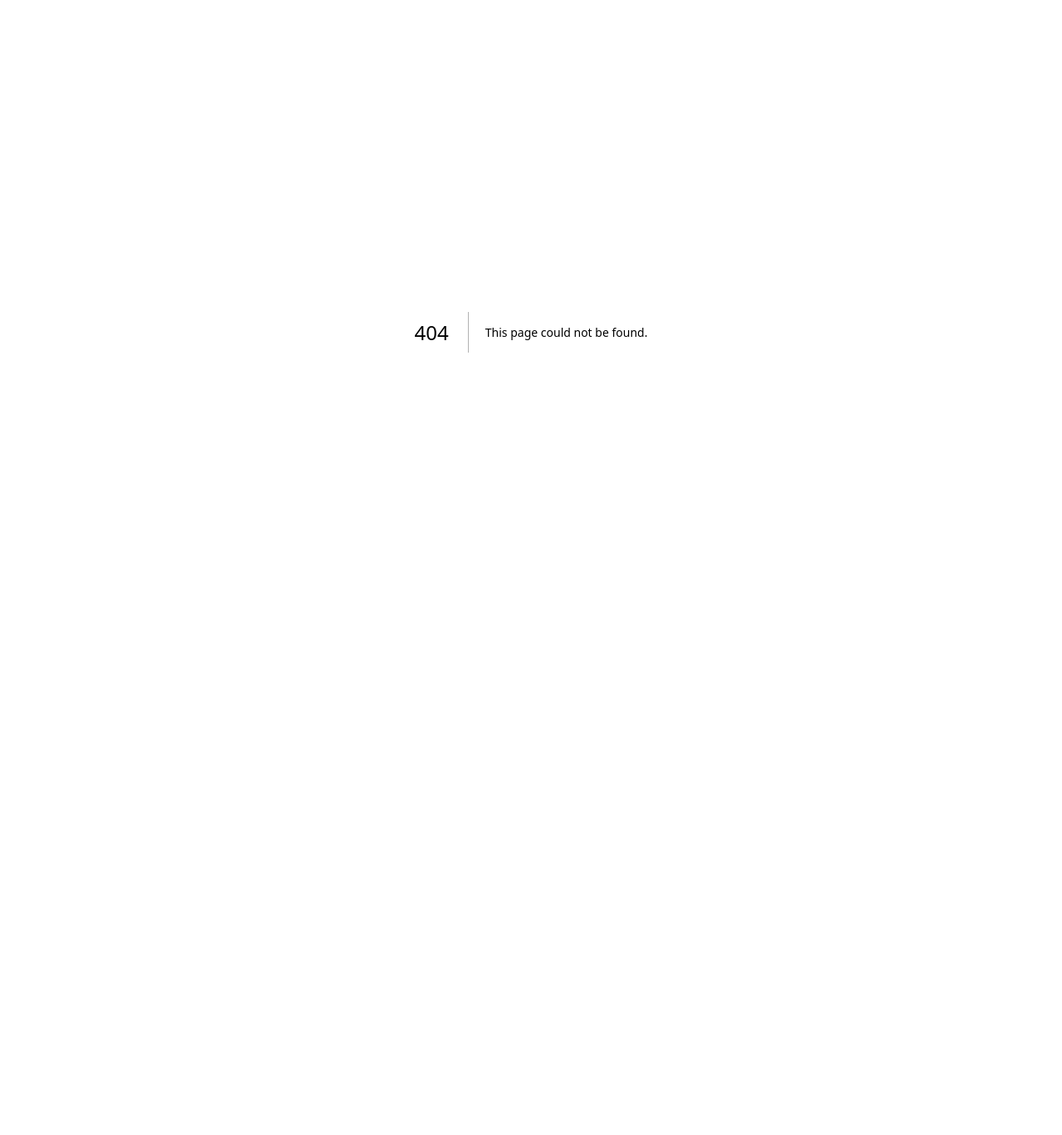
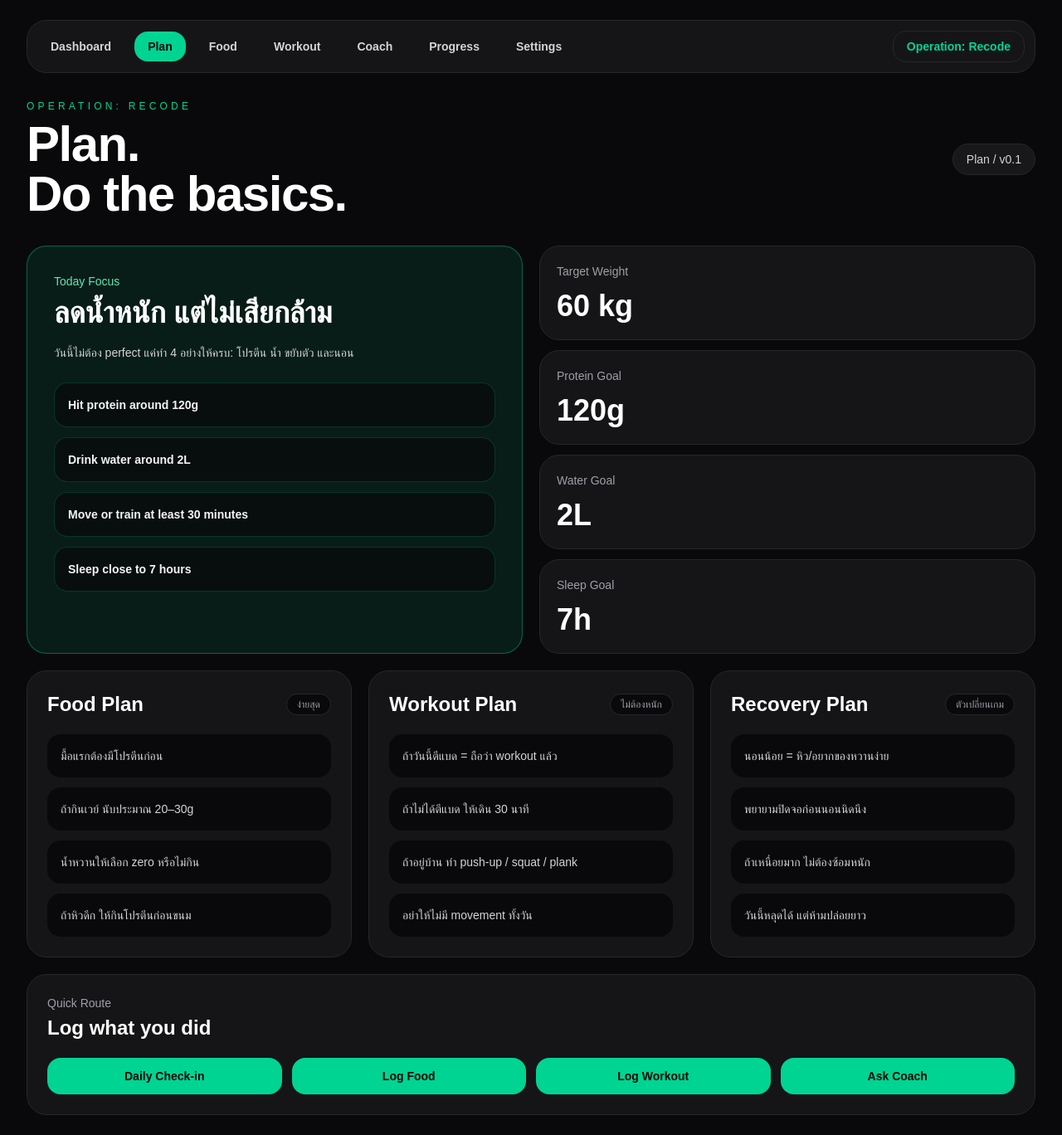
Before and after one commit to ptjaijai/operation-recode, a Next.js app: page /plan in a window 1280 px wide. Before the commit this address had no page. Shown: the whole page at 83% size. Before the commit the page ends 800 px from the top, so only its background shows below. Built offline with nearby package versions, Linux system fonts and the light colour scheme.

Commit message:
Add daily plan page

```diff
--- a/app/AppNav.tsx
+++ b/app/AppNav.tsx
@@ -4,6 +4,7 @@ import { usePathname } from "next/navigation";
 
 const links = [
   { href: "/", label: "Dashboard" },
+  { href: "/plan", label: "Plan" },
   { href: "/food", label: "Food" },
   { href: "/workout", label: "Workout" },
   { href: "/coach", label: "Coach" },
--- /dev/null
+++ b/app/plan/page.tsx
@@ -0,0 +1,217 @@
+"use client";
+
+import { useEffect, useState } from "react";
+import AppNav from "../AppNav";
+
+type Goals = {
+  targetWeight: number;
+  proteinGoal: number;
+  waterGoal: number;
+  sleepGoal: number;
+};
+
+const storageKeys = {
+  goals: "operation-recode-goals",
+};
+
+const defaultGoals: Goals = {
+  targetWeight: 60,
+  proteinGoal: 120,
+  waterGoal: 2,
+  sleepGoal: 7,
+};
+
+function loadGoals(): Goals {
+  const saved = localStorage.getItem(storageKeys.goals);
+
+  if (!saved) return defaultGoals;
+
+  try {
+    const parsed = JSON.parse(saved) as Partial<Goals>;
+
+    return {
+      targetWeight:
+        typeof parsed.targetWeight === "number"
+          ? parsed.targetWeight
+          : defaultGoals.targetWeight,
+      proteinGoal:
+        typeof parsed.proteinGoal === "number"
+          ? parsed.proteinGoal
+          : defaultGoals.proteinGoal,
+      waterGoal:
+        typeof parsed.waterGoal === "number"
+          ? parsed.waterGoal
+          : defaultGoals.waterGoal,
+      sleepGoal:
+        typeof parsed.sleepGoal === "number"
+          ? parsed.sleepGoal
+          : defaultGoals.sleepGoal,
+    };
+  } catch {
+    return defaultGoals;
+  }
+}
+
+export default function PlanPage() {
+  const [goals, setGoals] = useState<Goals>(defaultGoals);
+
+  useEffect(() => {
+    setGoals(loadGoals());
+  }, []);
+
+  return (
+    <main className="min-h-screen bg-zinc-950 text-white">
+      <section className="mx-auto min-h-screen w-full max-w-7xl px-5 py-6 md:px-8">
+        <AppNav />
+
+        <nav className="mb-8 flex items-center justify-between gap-4">
+          <div>
+            <p className="text-xs uppercase tracking-[0.35em] text-emerald-400">
+              Operation: Recode
+            </p>
+            <h1 className="mt-2 text-3xl font-black tracking-tight md:text-6xl">
+              Plan.
+              <br />
+              Do the basics.
+            </h1>
+          </div>
+
+          <div className="rounded-full border border-zinc-800 bg-zinc-900 px-4 py-2 text-sm text-zinc-300">
+            Plan / v0.1
+          </div>
+        </nav>
+
+        <section className="grid gap-5 xl:grid-cols-[1fr_1fr]">
+          <div className="rounded-3xl border border-emerald-400/40 bg-emerald-400/10 p-6 md:p-8">
+            <p className="text-sm text-emerald-300">Today Focus</p>
+            <h2 className="mt-2 text-4xl font-black">
+              ลดน้ำหนัก แต่ไม่เสียกล้าม
+            </h2>
+
+            <p className="mt-4 text-sm leading-6 text-zinc-300">
+              วันนี้ไม่ต้อง perfect แค่ทำ 4 อย่างให้ครบ: โปรตีน น้ำ ขยับตัว และนอน
+            </p>
+
+            <div className="mt-6 grid gap-3">
+              <Mission text={`Hit protein around ${goals.proteinGoal}g`} />
+              <Mission text={`Drink water around ${goals.waterGoal}L`} />
+              <Mission text="Move or train at least 30 minutes" />
+              <Mission text={`Sleep close to ${goals.sleepGoal} hours`} />
+            </div>
+          </div>
+
+          <div className="grid gap-3">
+            <GoalCard label="Target Weight" value={`${goals.targetWeight} kg`} />
+            <GoalCard label="Protein Goal" value={`${goals.proteinGoal}g`} />
+            <GoalCard label="Water Goal" value={`${goals.waterGoal}L`} />
+            <GoalCard label="Sleep Goal" value={`${goals.sleepGoal}h`} />
+          </div>
+        </section>
+
+        <section className="mt-5 grid gap-5 xl:grid-cols-3">
+          <PlanCard
+            title="Food Plan"
+            tag="ง่ายสุด"
+            items={[
+              "มื้อแรกต้องมีโปรตีนก่อน",
+              "ถ้ากินเวย์ นับประมาณ 20–30g",
+              "น้ำหวานให้เลือก zero หรือไม่กิน",
+              "ถ้าหิวดึก ให้กินโปรตีนก่อนขนม",
+            ]}
+          />
+
+          <PlanCard
+            title="Workout Plan"
+            tag="ไม่ต้องหนัก"
+            items={[
+              "ถ้าวันนี้ตีแบด = ถือว่า workout แล้ว",
+              "ถ้าไม่ได้ตีแบด ให้เดิน 30 นาที",
+              "ถ้าอยู่บ้าน ทำ push-up / squat / plank",
+              "อย่าให้ไม่มี movement ทั้งวัน",
+            ]}
+          />
+
+          <PlanCard
+            title="Recovery Plan"
+            tag="ตัวเปลี่ยนเกม"
+            items={[
+              "นอนน้อย = หิว/อยากของหวานง่าย",
+              "พยายามปิดจอก่อนนอนนิดนึง",
+              "ถ้าเหนื่อยมาก ไม่ต้องซ้อมหนัก",
+              "วันนี้หลุดได้ แต่ห้ามปล่อยยาว",
+            ]}
+          />
+        </section>
+
+        <section className="mt-5 rounded-3xl border border-zinc-800 bg-zinc-900/80 p-5 md:p-6">
+          <p className="text-sm text-zinc-400">Quick Route</p>
+          <h2 className="mt-1 text-2xl font-bold">Log what you did</h2>
+
+          <div className="mt-5 grid gap-3 md:grid-cols-4">
+            <QuickLink href="/" label="Daily Check-in" />
+            <QuickLink href="/food" label="Log Food" />
+            <QuickLink href="/workout" label="Log Workout" />
+            <QuickLink href="/coach" label="Ask Coach" />
+          </div>
+        </section>
+      </section>
+    </main>
+  );
+}
+
+function Mission({ text }: { text: string }) {
+  return (
+    <div className="rounded-2xl border border-emerald-400/20 bg-zinc-950/70 p-4 text-sm font-bold text-zinc-100">
+      {text}
+    </div>
+  );
+}
+
+function GoalCard({ label, value }: { label: string; value: string }) {
+  return (
+    <div className="rounded-3xl border border-zinc-800 bg-zinc-900/80 p-5">
+      <p className="text-sm text-zinc-400">{label}</p>
+      <p className="mt-3 text-4xl font-black">{value}</p>
+    </div>
+  );
+}
+
+function PlanCard({
+  title,
+  tag,
+  items,
+}: {
+  title: string;
+  tag: string;
+  items: string[];
+}) {
+  return (
+    <div className="rounded-3xl border border-zinc-800 bg-zinc-900/80 p-5 md:p-6">
+      <div className="flex items-center justify-between gap-3">
+        <h2 className="text-2xl font-bold">{title}</h2>
+        <span className="rounded-full border border-zinc-800 bg-zinc-950 px-3 py-1 text-xs text-zinc-400">
+          {tag}
+        </span>
+      </div>
+
+      <div className="mt-5 grid gap-3">
+        {items.map((item) => (
+          <div key={item} className="rounded-2xl bg-zinc-950 p-4 text-sm text-zinc-300">
+            {item}
+          </div>
+        ))}
+      </div>
+    </div>
+  );
+}
+
+function QuickLink({ href, label }: { href: string; label: string }) {
+  return (
+    <a
+      href={href}
+      className="rounded-2xl bg-emerald-400 px-4 py-3 text-center text-sm font-black text-zinc-950 hover:bg-emerald-300"
+    >
+      {label}
+    </a>
+  );
+}
```
